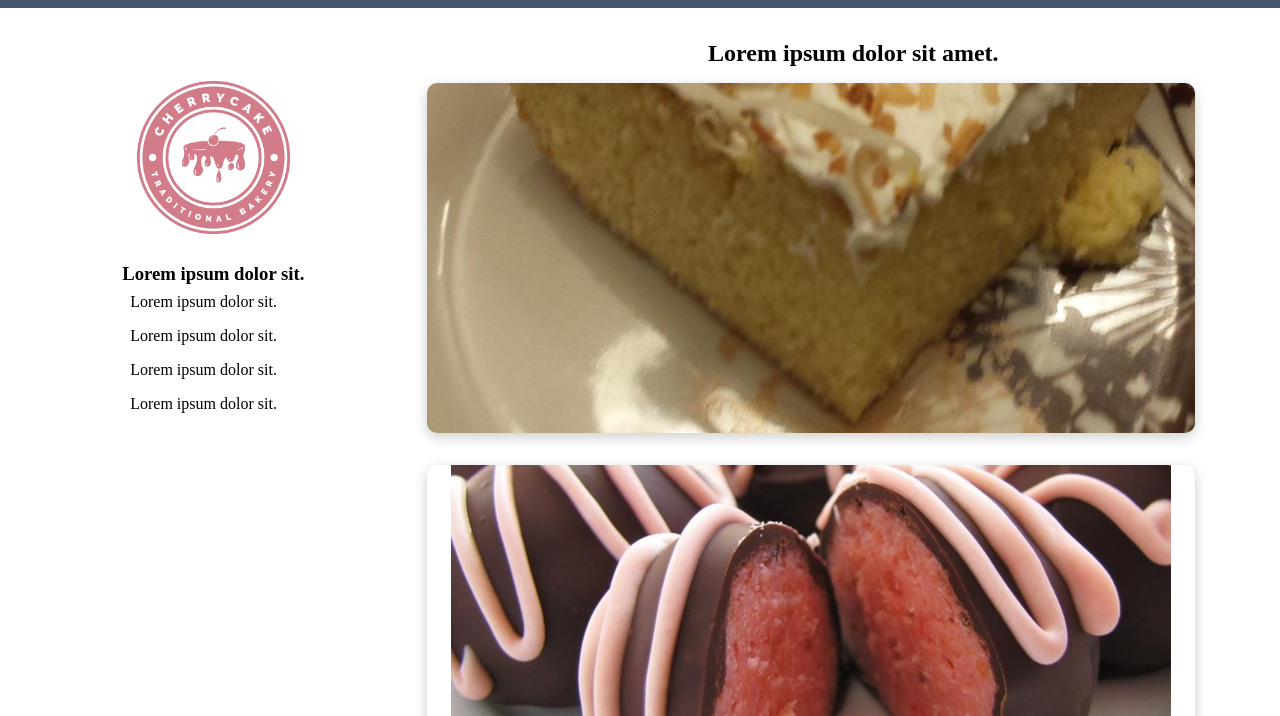
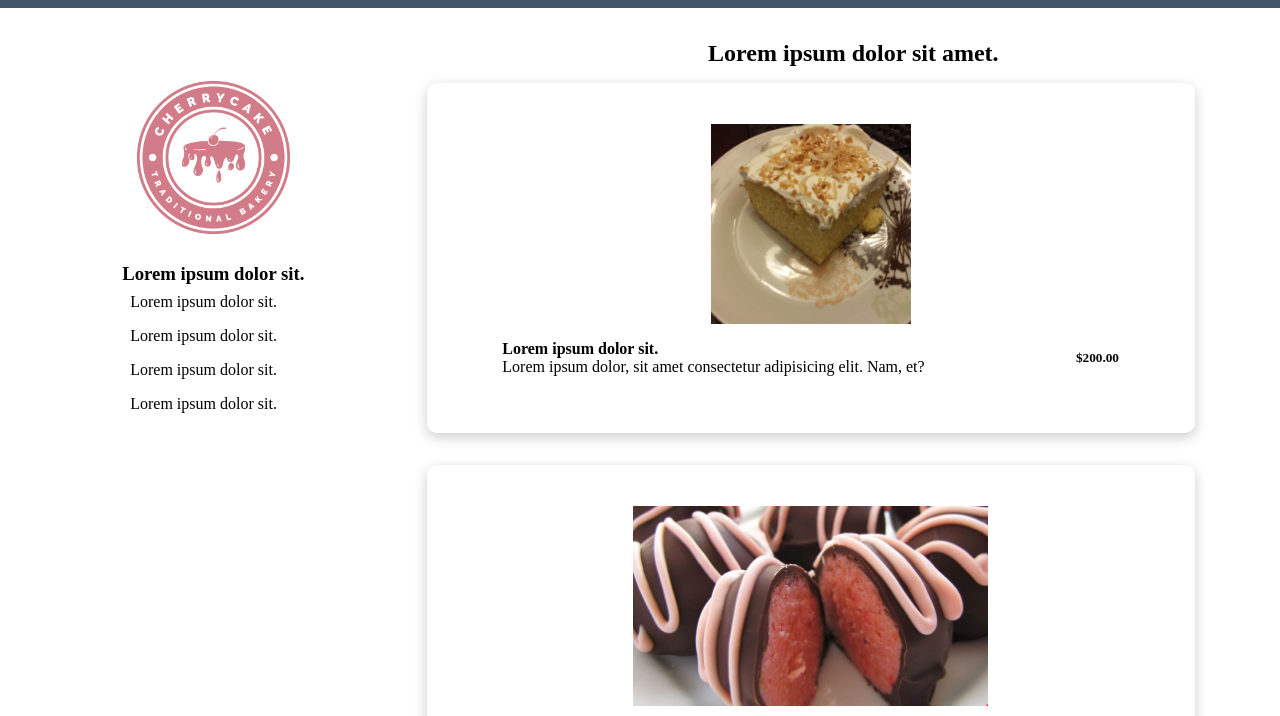
Before and after one commit to Allan-Sanchez/web-development-exam, a plain HTML site: page pages/option2.html in a window 1280 px wide. Shown: the part 84-800 px from the top of the page. Drawn offline with Linux system fonts and the light colour scheme.

Commit message:
fix size card image 2

```diff
--- a/css/main.css
+++ b/css/main.css
@@ -184,6 +184,9 @@ footer p {
   height: 350px;
   overflow: hidden;
 }
+.card-2 img{
+  max-height: 200px;
+}
 .card-2 .card-content-2 {
   width: 100%;
   padding: 1rem;
```
Also changed, not shown: image/img-home.jpg.
